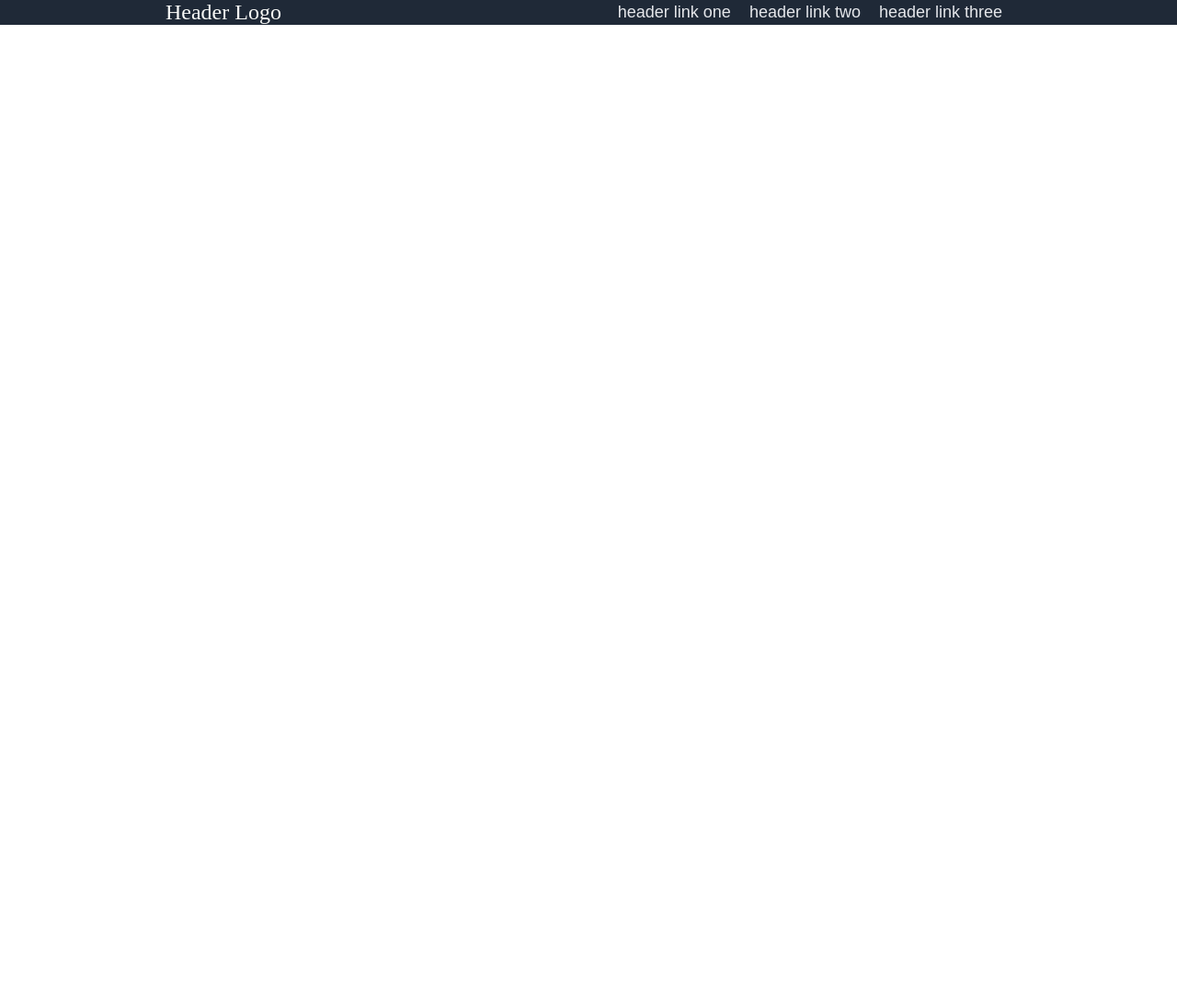
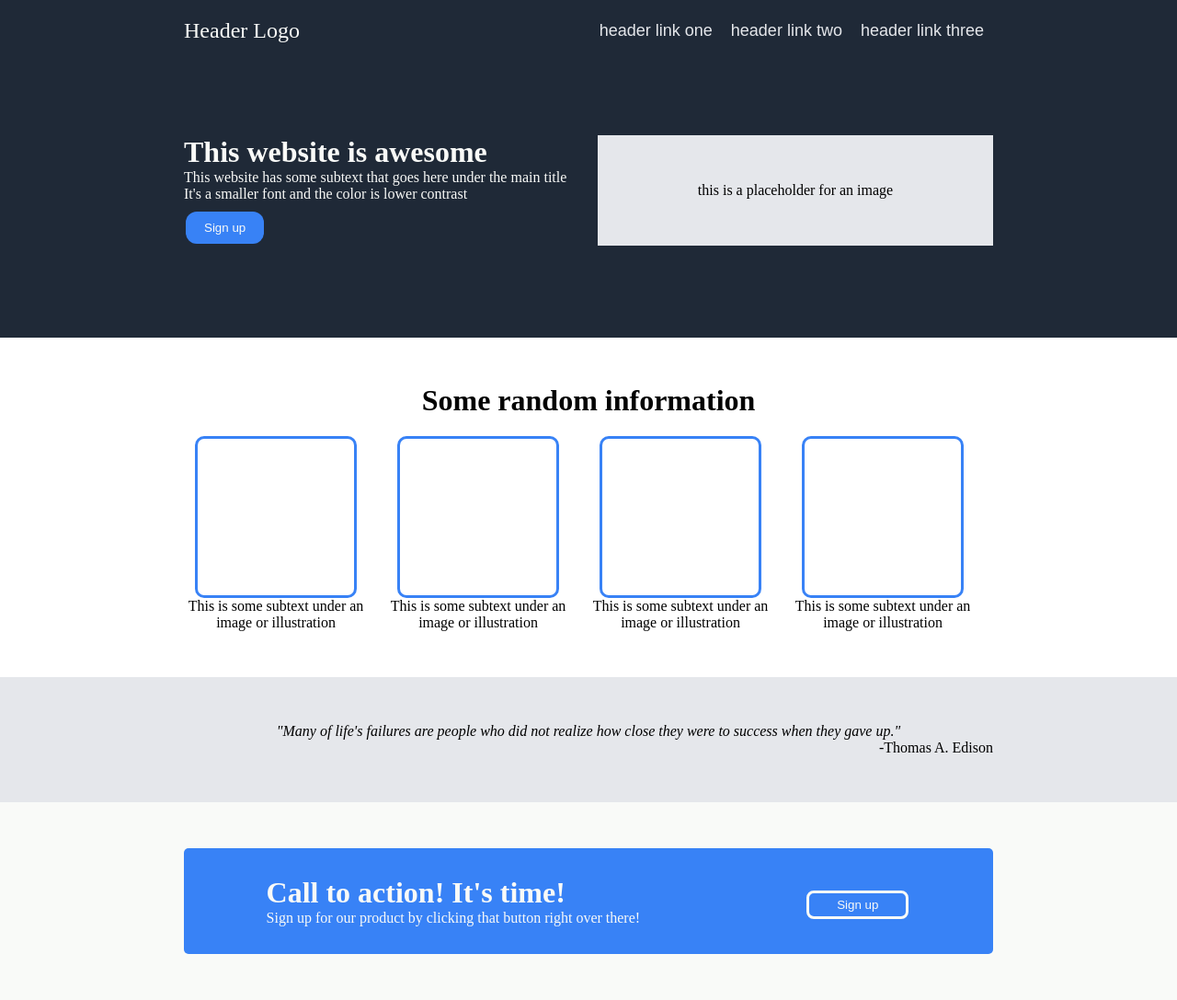
Before and after one commit to PierreGoupil13/landing-page, a plain HTML site: page index.html in a window 1280 px wide. Shown: the whole page at 92% size. Before the commit the page ends 800 px from the top, so only its background shows below. Drawn offline with Linux system fonts and the light colour scheme.

Commit message:
Projet pratiquement finis, juste quelques finitions a faire

```diff
--- a/index.html
+++ b/index.html
@@ -5,14 +5,75 @@
     <link rel="stylesheet" href="style.css">
 </head>
 <body>
-    <div class="navbar">
-        <div class="logo">Header Logo</div>
-        <div>
-            <button class="button">header link one</button>
-            <button class="button">header link two</button>
-            <button class="button">header link three</button>
+    <div class="page">
+        <div class="navbar">
+            <div class="logo">Header Logo</div>
+            <div>
+                <button class="button-header">header link one</button>
+                <button class="button-header">header link two</button>
+                <button class="button-header">header link three</button>
+            </div>
         </div>
-    </div>
+
+        <div class="first-section">
+            <div class="text-section">
+                <h1>This website is awesome</h1>
+                <p>
+                    This website has some subtext that goes here under the main title
+                    It's a smaller font and the color is lower contrast
+                </p>
+                <button class="blue-button">Sign up</button>
+            </div>
+            <div class="image-holder">this is a placeholder for an image</div>
+        </div>
+
+        <div class="info-section">
+            <h1 id="info-title">Some random information</h1>
+            <div class="img-section">
+                <div class="info-bloc">
+                    <div class="img-bloc"></div>
+                    <div class="text-bloc">This is some subtext under an image or illustration</div>
+                </div>
+                <div class="info-bloc">
+                    <div class="img-bloc"></div>
+                    <div class="text-bloc">This is some subtext under an image or illustration</div>
+
+                </div>
+                <div class="info-bloc">
+                    <div class="img-bloc"></div>
+                    <div class="text-bloc">This is some subtext under an image or illustration</div>
+
+                </div>
+                <div class="info-bloc">
+                    <div class="img-bloc"></div>
+                    <div class="text-bloc">This is some subtext under an image or illustration</div>
+
+                </div>
+            </div>
+
+        </div>
+
+        <div class="quote-section">
+                <p class="quote">
+                    "Many of life's failures are people who did not realize how close they were to success when they gave up."
+                </p>
+                <div class="signature">
+                    -Thomas A. Edison
+                </div>
+        </div>
+
+        <div class="call-section">
+            <div class="blue-bloc">
+                <div class="blue-text">
+                    <h1 id="blue-title">Call to action! It's time!</h1>
+                    <p id="blue-para">Sign up for our product by clicking that button right over there!</p>
+                </div>
+                <div class="button-call">
+                    <button class="blue-button action">Sign up</button>
+                </div>
 
 
+            </div>
+    </div>
+    </div>
 </body>
--- a/style.css
+++ b/style.css
@@ -1,10 +1,32 @@
 
 body{
+    height: 100%;
+    width: 100%;
+    margin: 0;
+    font-family: 'Hero';
+}
+
+.page {
+    margin: 0  auto;
+}
+
+h1, p{
     margin: 0;
 }
+
+
+.navbar,
+.first-section,
+.info-section,
+.quote-section,
+.call-section {
+    padding-right: 200px;
+    padding-left: 200px;
+}
+
 /* Partie NavBar*/
 
-button {
+.button-header {
     text-decoration: none;
     border: 0;
     padding-right: 10px;
@@ -14,12 +36,13 @@ button {
 
 .navbar {
     display: flex;
-    justify-content: space-around;
+    justify-content: space-between;
     align-items: center;
+    padding-top: 20px;
 }
 
 .logo{
-    font-family: 'Hero';
+
     font-size: 24px;
     color: #F9FAF8;
 }
@@ -29,3 +52,138 @@ button {
 }
 
 /* problème de font qui ne change pas pour le logo*/
+
+/* First Section*/
+
+.first-section {
+    display : flex;
+    justify-content: space-around;
+    background-color: #1F2937;
+    padding-top: 100px;
+    padding-bottom: 100px;
+
+}
+
+.image-holder {
+    flex: 1;
+    display: flex;
+    justify-content: center;
+    align-items: center;
+    background-color: #E5E7EB;
+}
+
+.text-section {
+    flex: 1 ;
+    display: flex;
+    flex-direction: column;
+    align-items: flex-start;
+    color: #F9FAF8;
+    padding-right: 20px;
+}
+
+.blue-button {
+    background-color: #3882F6;
+    color: #F9FAF8;
+    border: none;
+    padding: 10px 20px;
+    text-align: center;
+    text-decoration: none;
+    margin: 2px 2px;
+    border-radius: 12px;
+    flex-shrink: 1;
+    margin-top: 10px;
+}
+
+/* Infos section */
+
+.info-section {
+    background-color: white;
+    display: flex;
+    flex-direction: column;
+    align-items: center;
+    padding-top: 50px;
+    padding-bottom: 50px;
+}
+
+.info-bloc{
+    display: flex;
+    flex-direction: column;
+    align-items: center;
+    flex: 1 1 auto;
+    padding-right: 20px;
+}
+
+.img-section{
+    display: flex;
+}
+
+.img-bloc{
+    height: 170px;
+    width: 170px;
+    border: solid;
+    border-color: #3882F6;
+    border-radius: 10px;
+}
+
+.text-bloc {
+    text-align: center;
+}
+
+#info-title {
+    padding-bottom: 20px;
+}
+
+/* Quote Section */
+
+.quote-section {
+    display: flex;
+    flex-direction: column;
+    align-items: center;
+    justify-content: center;
+
+
+    background-color: #E5E7EB;
+    padding-top: 50px;
+    padding-bottom: 50px;
+}
+
+.quote {
+    font-style: italic;
+    font-weight: lighter;
+}
+.signature {
+    align-self: flex-end;
+}
+
+/* Call section */
+
+.call-section{
+    background-color: #F9FAF8;
+    padding-top: 50px;
+    padding-bottom: 50px;
+}
+
+.blue-bloc{
+    background-color: #3882F6;
+    border-radius: 5px;
+    display: flex;
+    justify-content: space-around;
+    padding: 30px 0px;
+
+}
+
+.blue-text{
+    color: #F9FAF8;
+}
+
+.button-call{
+    align-self: center;
+}
+
+
+.blue-button.action{
+    border: solid #F9FAF8;
+    padding: 5px 30px;
+    border-radius: 8px;
+
+}
```
